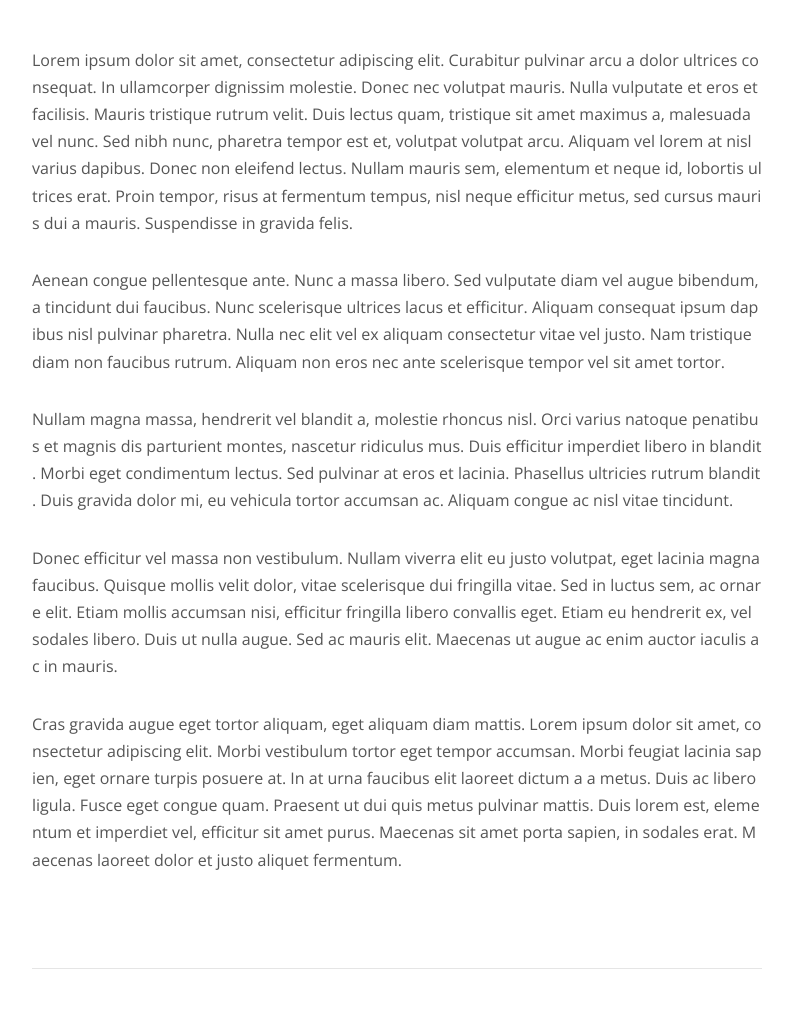
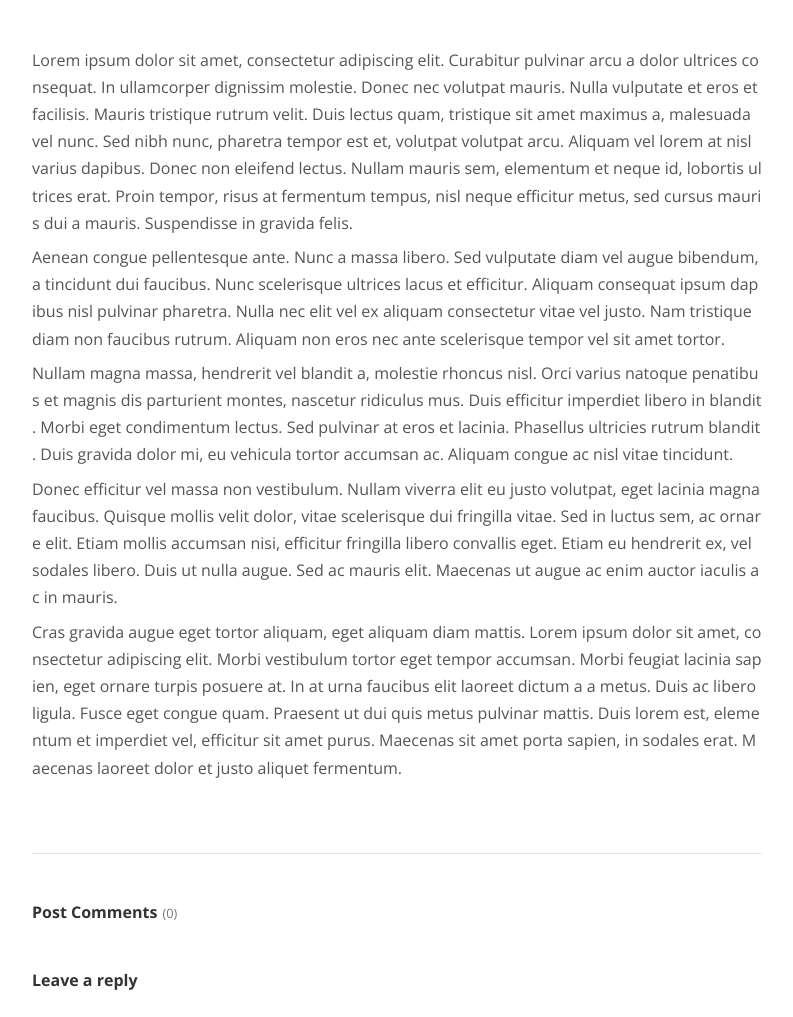
Before and after one commit to Mechachleopteryx/Storyyardblog, a Django app: page /detail/1 in a window 1280 px wide. Shown: the part 843-1860 px from the top of the page, without its empty margins (53-846 px from the left). Run offline with Django 3.2, Linux system fonts and the light colour scheme; data comes from the database, SQL or seed files in the repository; data that the repository does not hold is empty; some libraries are stand-ins or nearby versions.

Commit message:
Update style.default.css

```diff
--- a/blog/static/css/style.default.css
+++ b/blog/static/css/style.default.css
@@ -1365,7 +1365,7 @@
 }
 
 .blog-post .post-body p {
-  margin-bottom: 30px;
+    margin-bottom: 7px;
 }
 
 .blog-post .post-body p:not(.lead) {
```
